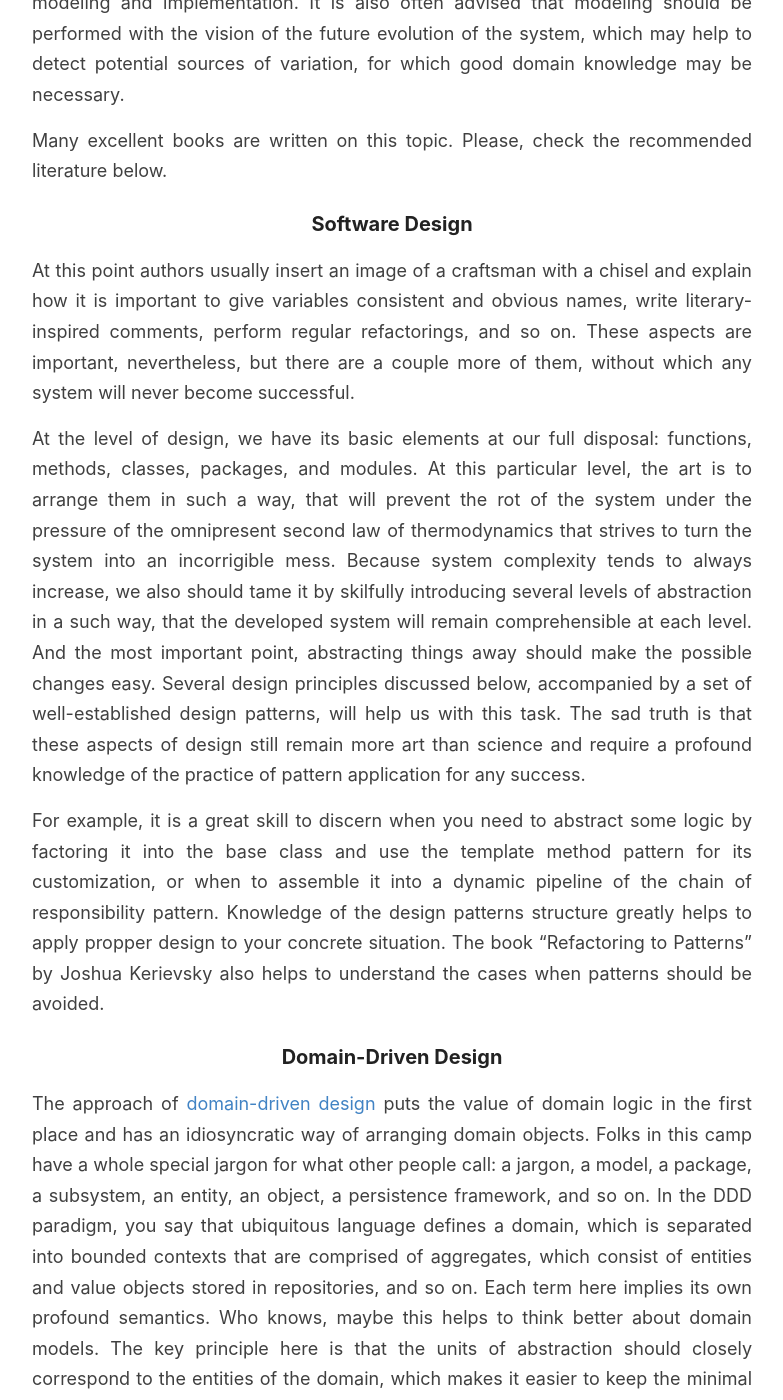
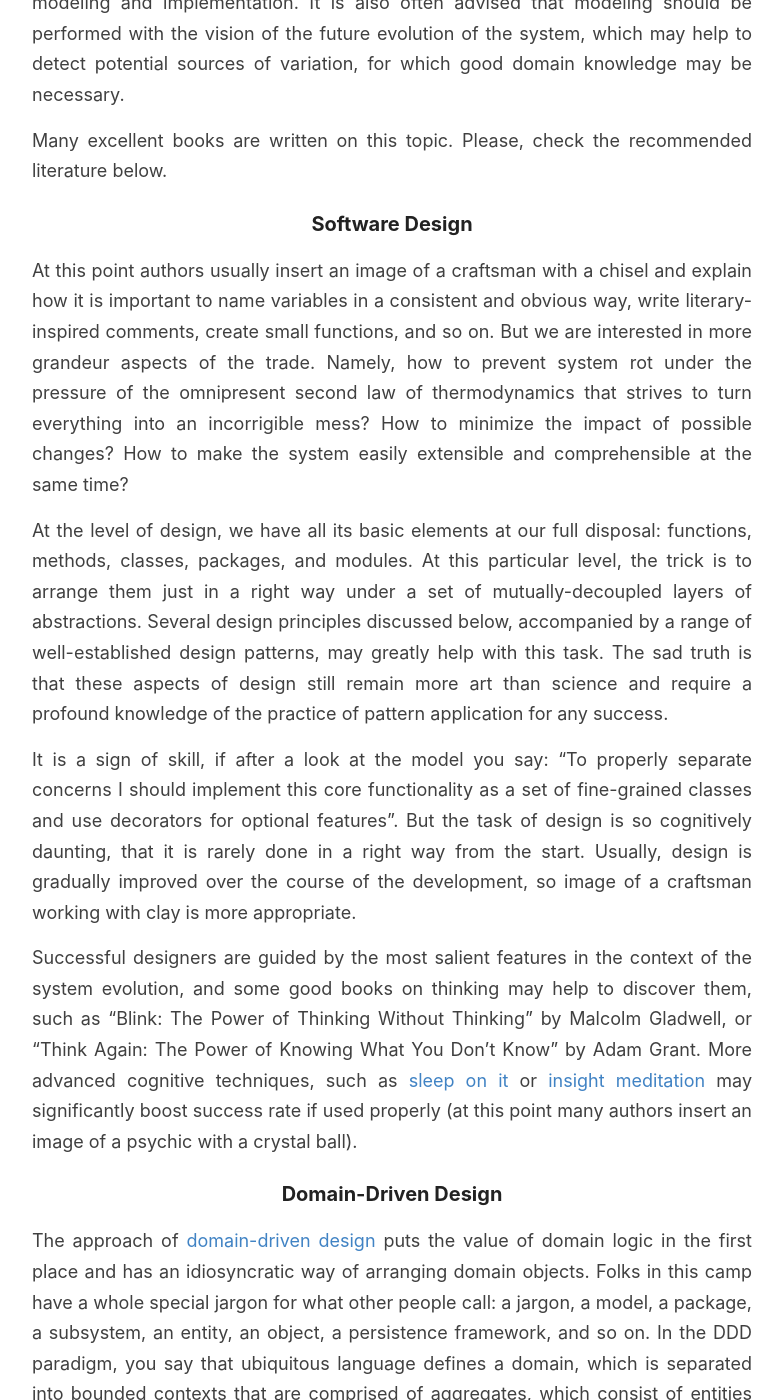
Before and after one commit to GChristensen/posts, a Jekyll site: the page built from _posts/2021-07-07-how-to-design-software-systems-qmark.md, in a window 1280 px wide and 1400 px high, scrolled down 2157 px. Shown: the whole window, without its empty margins (248-1031 px from the left). Built offline with Jekyll 4.4.1, drawn with Linux system fonts in a browser that asks for light colours; some of the changed text lies outside the part shown.

Commit message:
post edit

```diff
--- a/_posts/2021-07-07-how-to-design-software-systems-qmark.md
+++ b/_posts/2021-07-07-how-to-design-software-systems-qmark.md
@@ -66,25 +66,29 @@ Many excellent books are written on this topic. Please, check the recommended li
 
 ### Software Design
 
-At this point authors usually insert an image of a craftsman with a chisel and explain how it is important to give
-variables consistent and obvious names, write literary-inspired comments, perform regular refactorings, and so on. These
-aspects are important, nevertheless, but there are a couple more of them, without which any system will never become
-successful.
+At this point authors usually insert an image of a craftsman with a chisel and explain how it is important to name
+variables in a consistent and obvious way, write literary-inspired comments, create small functions, and so on. But we
+are interested in more grandeur aspects of the trade. Namely, how to prevent system rot under the pressure of the
+omnipresent second law of thermodynamics that strives to turn everything into an incorrigible mess? How to minimize the
+impact of possible changes? How to make the system easily extensible and comprehensible at the same time?
 
-At the level of design, we have its basic elements at our full disposal: functions, methods, classes, packages, and
-modules. At this particular level, the art is to arrange them in such a way, that will prevent the rot of the system
-under the pressure of the omnipresent second law of thermodynamics that strives to turn the system into an incorrigible
-mess. Because system complexity tends to always increase, we also should tame it by skilfully introducing several levels
-of abstraction in a such way, that the developed system will remain comprehensible at each level. And the most important
-point, abstracting things away should make the possible changes easy. Several design principles discussed below,
-accompanied by a set of well-established design patterns, will help us with this task. The sad truth is that these aspects
-of design still remain more art than science and require a profound knowledge of the practice of pattern application for any
-success.
+At the level of design, we have all its basic elements at our full disposal: functions, methods, classes, packages, and
+modules. At this particular level, the trick is to arrange them just in a right way under a set of mutually-decoupled
+layers of abstractions. Several design principles discussed below, accompanied by a range of well-established design
+patterns, may greatly help with this task. The sad truth is that these aspects of design still remain more art than
+science and require a profound knowledge of the practice of pattern application for any success.
 
-For example, it is a great skill to discern when you need to abstract some logic by factoring it into the base class and use
-the template method pattern for its customization, or when to assemble it into a dynamic pipeline of the chain of
-responsibility pattern. Knowledge of the design patterns structure greatly helps to apply propper design to your concrete situation.
-The book "Refactoring to Patterns" by Joshua Kerievsky also helps to understand the cases when patterns should be avoided.
+It is a sign of skill, if after a look at the model you say: "To properly separate concerns I should implement this core
+functionality as a set of fine-grained classes and use decorators for optional features". But the task of design is so
+cognitively daunting, that it is rarely done in a right way from the start. Usually, design is gradually improved over
+the course of the development, so image of a craftsman working with clay is more appropriate.
+
+Successful designers are guided by the most salient features in the context of the system evolution, and some good books
+on thinking may help to discover them, such as "Blink: The Power of Thinking Without Thinking" by Malcolm Gladwell, or
+"Think Again: The Power of Knowing What You Don't Know" by Adam Grant. More advanced cognitive techniques, such
+as [sleep on it](https://link.springer.com/article/10.3758/s13421-012-0256-7)
+or [insight meditation](https://www.sciencedirect.com/science/article/abs/pii/S1053810012000578) may significantly
+boost success rate if used properly (at this point many authors insert an image of a psychic with a crystal ball).
 
 ### Domain-Driven Design
 
@@ -280,8 +284,8 @@ there, and pollute your code. Let's take them into a single place using [advices
 (this is a technical term that may be familiar to Lispers), which will result in a better separation of concerns. Other
 programmers are shrugging, and consider this paradigm if not harmful, but of limited use, since pointcuts (this is yet
 another technical term, denoting places where advices are applied) often do not provide the same granularity as the direct use
-of the concerns being abstracted away. So, it may be appropriate only in monstruous systems with large number of coarse-grained
-concerns.
+of the functionality being abstracted away. So, it may be appropriate primarily in monstrous enterprise systems with large number
+of coarse-grained concerns.
 
 ##### Metaprogramming
 
@@ -370,7 +374,7 @@ using [futures or promises](https://en.wikipedia.org/wiki/Futures_and_promises)
 or a subscriber/publisher framework which utilizes a message queue that is called a reactive event stream. You can
 filter, modify or combine event streams together.
 
-While events are processed it is possible to display beautiful ads to the user in full-HD and 60 FPS, until the results are ready.
+While events are processed, it is possible to display beautiful ads to the user in full-HD and 60 FPS, until the results are ready.
 Unfortunately, if your business is ad-based, this approach may harm it, since a parallelized set of tasks usually executes faster
 than the same set of sequential ones, so there may be places where it is considered harmful. In other areas it is considered
 harmful because of unnecessary bloat.
@@ -441,6 +445,7 @@ as an incapsulated method of the dependent class that utilizes this functionalit
 
 These are nine less-known principles, that are focused on assigning responsibilities to objects
 ([General Responsibility Assignment Software Patterns](https://en.wikipedia.org/wiki/GRASP_(object-oriented_design))).
+They are also worth to consider, since responsibilities is a common currency in the object-oriented world.
 
 * Information expert - a responsibility is preferably assigned to the class that has all necessary information to fulfill it.
 
@@ -519,9 +524,10 @@ system components to keep the system testable, maintainable, and evolvable. To d
 now mostly obsolete "Patterns of Enterprise Application Architecture" by Martin Fowler.
 
 In the broader sense, software architecture is an engineering discipline that is concerned with keeping the system in
-accordance with various criteria and requirements (mostly non-functional). To master it you need to learn a set of *architectural
-styles*, which are described in the books: "Fundamentals of Software Architecture" by Mark Richards, Neal Ford, or also in
-[AOSA](https://aosabook.org/en/index.html).
+accordance with various criteria and requirements (mostly non-functional). At this particular level the trick is to
+choose a right method or tool, that is the most appropriate to the problem at hand. To master this you need to learn a
+set of *architectural styles*, which are described in the books: "Fundamentals of Software Architecture" by Mark
+Richards, Neal Ford, or also in [AOSA](https://aosabook.org/en/index.html).
 
 Although many divisions are possible, system architecture may be viewed from the five different standpoints:
 
```
Also changed, not shown: other parts of _posts/2021-07-07-how-to-design-software-systems-qmark.md (+1 -1 lines).
